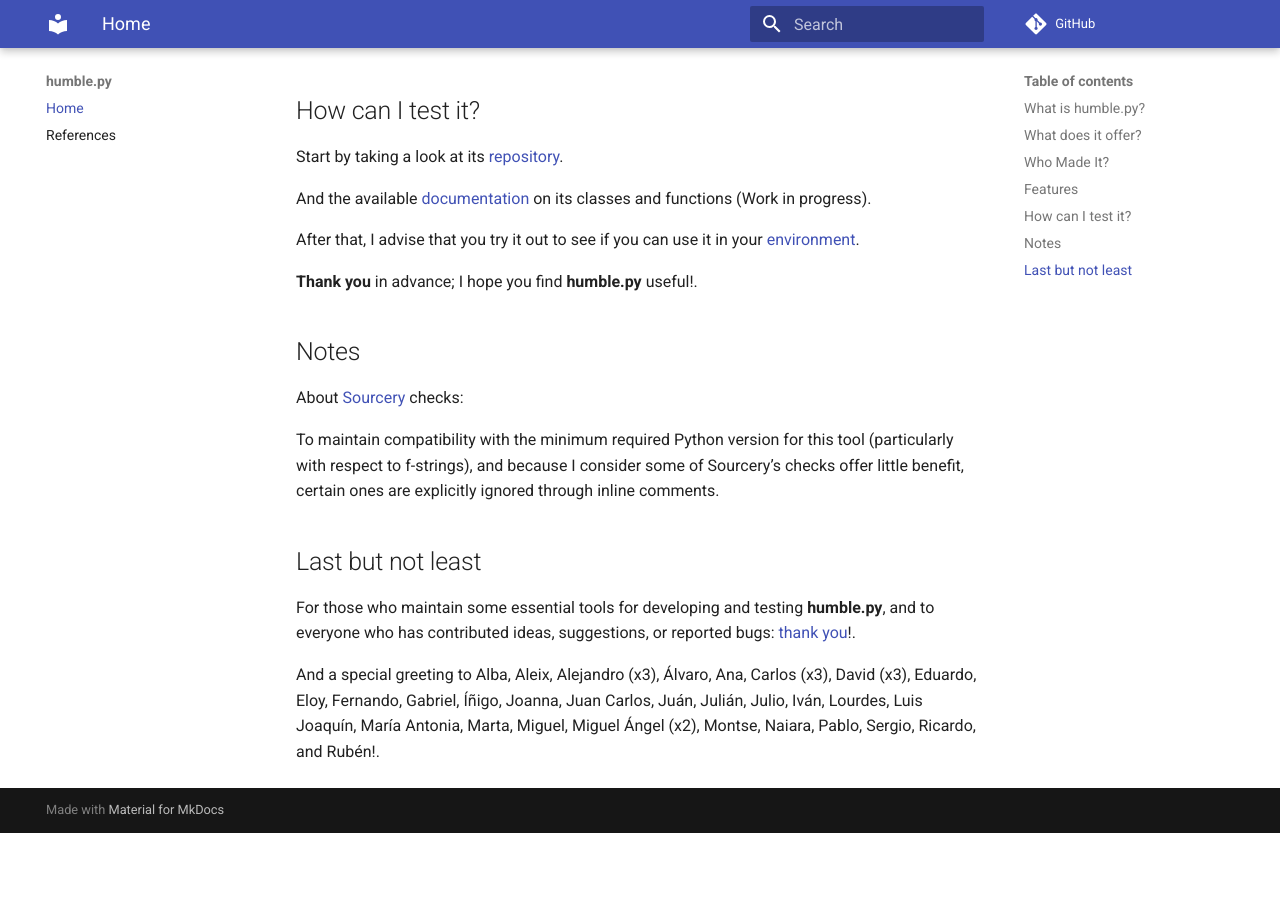
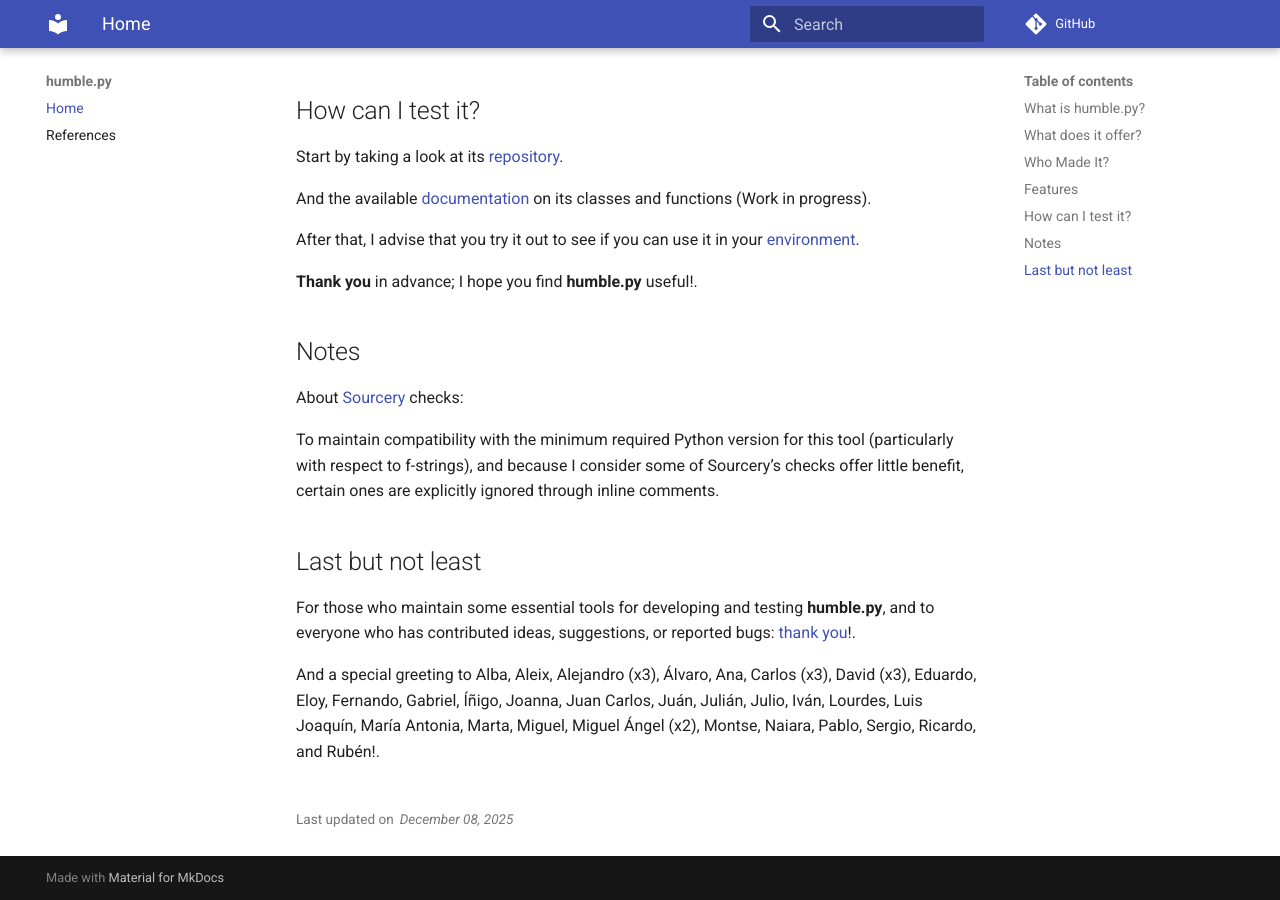
Before and after one commit to rfc-st/humble, an MkDocs documentation site: the page built from docs/index.md, in a window 1280 px wide and 900 px high, scrolled down 2007 px. Built offline with MkDocs 1.6.1 and Material for MkDocs 9.7.7, drawn with Linux system fonts in a browser that asks for light colours; comment, search, counter and statistics services are not loaded; before the commit the page ends 2840 px from its top, so only the background shows below that.

Commit message:
Fix: Dirty hack to show the date of the last update of the documentation

```diff
--- a/docs/index.md
+++ b/docs/index.md
@@ -67,3 +67,11 @@ To maintain compatibility with the minimum required Python version for this tool
 For those who maintain some essential tools for developing and testing **humble.py**, and to everyone who has contributed ideas, suggestions, or reported bugs: <a href="https://github.com/rfc-st/humble/?tab=readme-ov-file#acknowledgements" target="_blank">thank you</a>!.
 
 And a special greeting to Alba, Aleix, Alejandro (x3), Álvaro, Ana, Carlos (x3), David (x3), Eduardo, Eloy, Fernando, Gabriel, Íñigo, Joanna, Juan Carlos, Juán, Julián, Julio, Iván, Lourdes, Luis Joaquín, María Antonia, Marta, Miguel, Miguel Ángel (x2), Montse, Naiara, Pablo, Sergio, Ricardo, and Rubén!.
+<br />
+<br />
+<aside class="md-source-file">
+<span class="md-source-file__fact">
+Last updated on
+<span class="git-revision-date-localized-plugin git-revision-date-localized-plugin-datetime"><em>December 08, 2025</em></span>
+</span>
+</aside>
--- a/mkdocs.yml
+++ b/mkdocs.yml
@@ -27,4 +27,5 @@ plugins:
         python:
           paths: ["."]
   - search
-  - git-revision-date-localized
+  - git-revision-date-localized:
+      enabled: false
```
Also changed, not shown: docs/references.md (+7 -0 lines).
